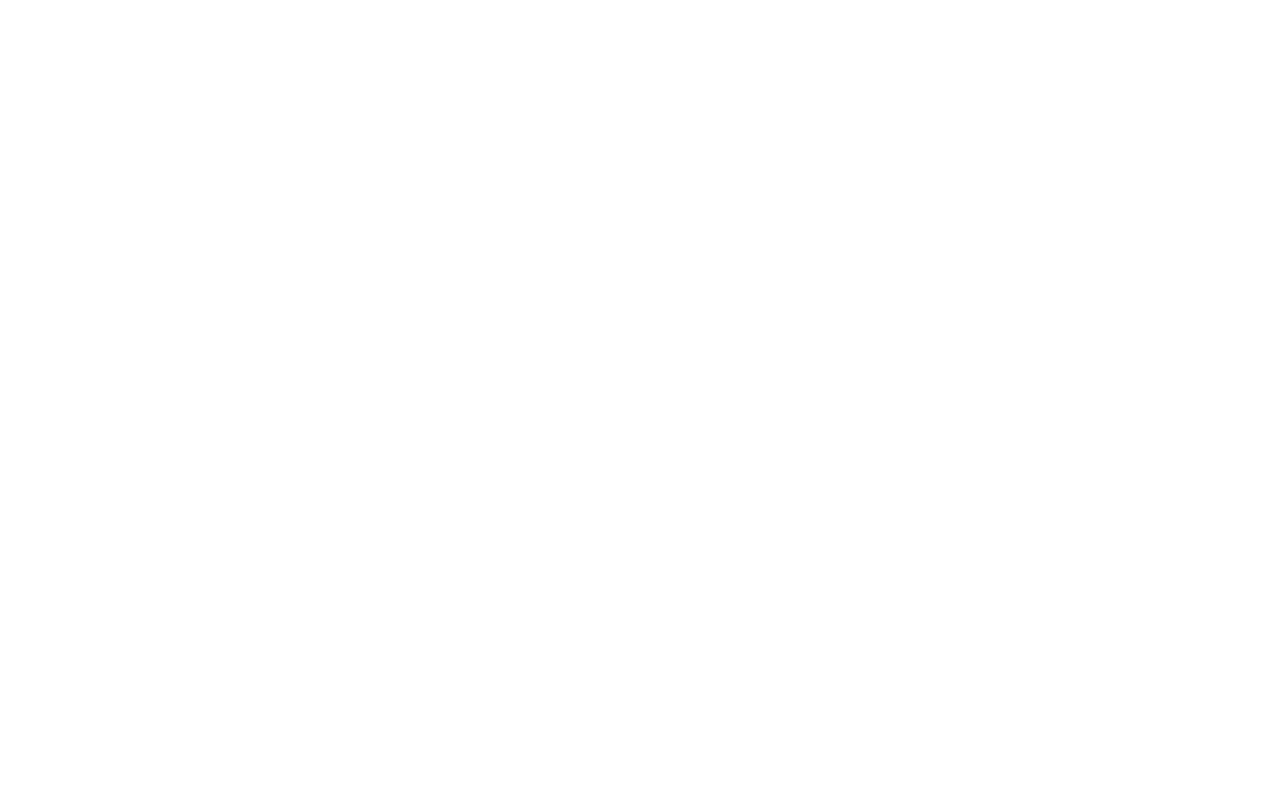
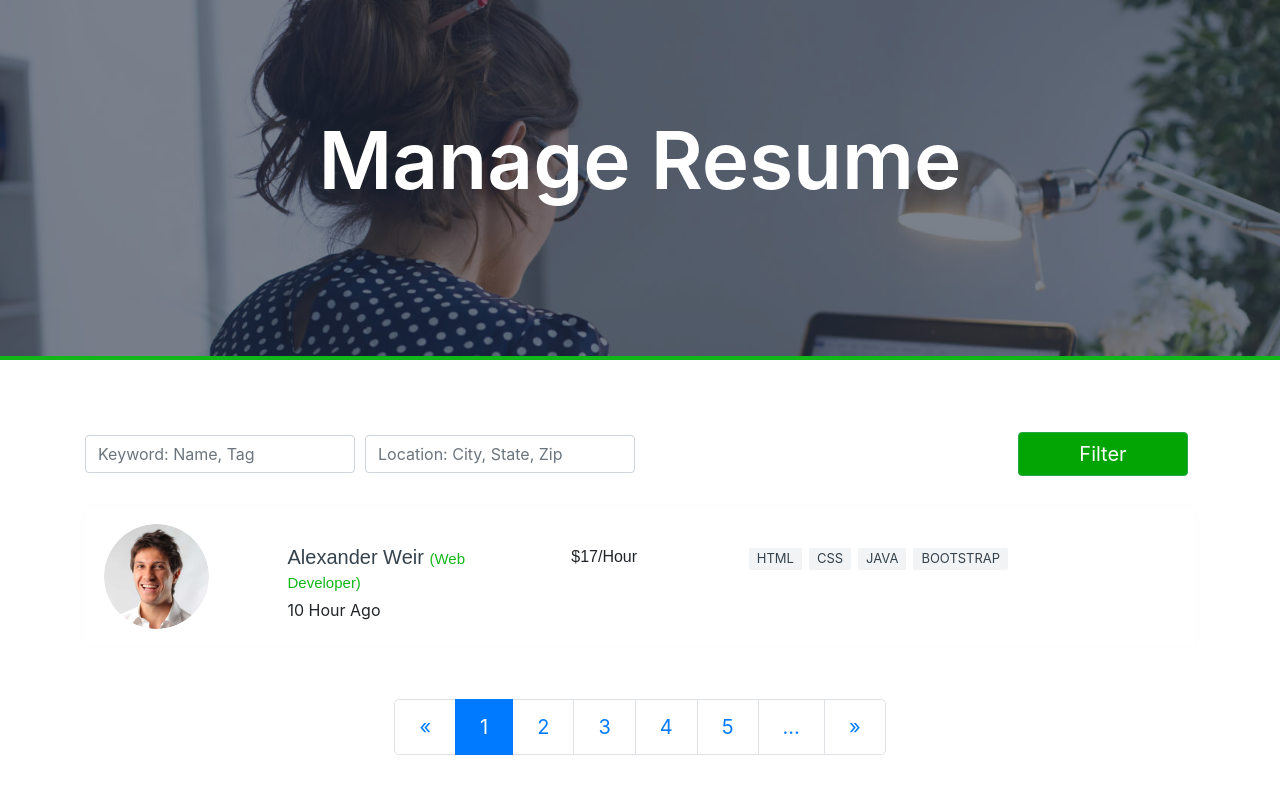
Before and after one commit to danishulhassan7/job-stock, a React (Create React App) app in the folder job-stock/: page /manageResume in a window 1280 px wide. Shown: the top 800 px of the page. Built offline with nearby package versions, Linux system fonts and the light colour scheme.

Commit message:
Job-Stock >> Manage Resume Comp: Added

```diff
--- a/job-stock/src/App.css
+++ b/job-stock/src/App.css
@@ -206,6 +206,122 @@
 	background-color: #03a504;
 }
 
+/* Manage Resume CSS
+.
+.
+.
+.*/
+.mng-company,
+.mng-resume {
+	background: #fff;
+	overflow: hidden
+}
+.mng-company .mng-company-location i,
+.mng-resume h4 {
+	font-size: 20px
+}
+.mng-resume {
+	padding: 15px;
+	border-radius: 4px;
+	margin-bottom: 30px;
+	border-left: 3px solid #fff;
+	transition: all ease-in-out .4s;
+	box-shadow: 0 0 10px 2px rgba(0, 0, 0, .01);
+	-webkit-box-shadow: 0 0 10px 2px rgba(0, 0, 0, .01);
+	-moz-box-shadow: 0 0 10px 2px rgba(0, 0, 0, .01)
+}
+.mng-resume:focus,
+.mng-resume:hover {
+	border-color: #11b719;
+	box-shadow: 0 0 10px 2px rgba(0, 0, 0, .05);
+	-webkit-box-shadow: 0 0 10px 2px rgba(0, 0, 0, .05);
+	-moz-box-shadow: 0 0 10px 2px rgba(0, 0, 0, .05)
+}
+
+.mng-employee-skill,
+.mng-resume-action,
+.mng-resume-name,
+.per-hour-rate {
+	margin-top: 1.4em
+}
+
+.mng-resume .mng-resume-pic {
+	display: table;
+	position: relative;
+	width: 100px;
+	height: 100px;
+	border-radius: 50%;
+	overflow: hidden;
+	margin: 1px
+}
+
+.mng-resume .mng-resume-pic img {
+	width: 105px;
+	height: 105px;
+	border-radius: 50%
+}
+
+.mng-resume h4 {
+	font-family: Montserrat, sans-serif;
+	margin-bottom: 5px;
+	font-weight: 400;
+	color: #35434E;
+	margin-top: 0
+}
+
+.mng-resume h4 span.cand-designation {
+	font-family: Montserrat, sans-serif;
+	font-size: 15px;
+	color: #11b719
+}
+.mng-resume .mng-resume-location i {
+	font-size: 20px
+}
+
+.mng-resume .mng-resume-action i {
+	font-size: 20px;
+	padding: 0 5px
+}
+
+.mng-resume .mng-resume-action i.fa-edit {
+	color: #11b719
+}
+
+.mng-resume .mng-resume-action i.fa-trash-o {
+	color: #ff9800
+}
+.mng-employee-skill,
+.mng-resume-action,
+.mng-resume-name,
+.per-hour-rate {
+	margin-top: 1.4em
+}
+.per-hour-rate p {
+	font-size: 16px;
+	font-family: Montserrat, sans-serif
+}
+
+.per-hour-rate p i {
+	margin-right: 7px
+}
+.mng-employee-skill span {
+	padding: 1.5px 8px;
+	background: rgba(137, 153, 167, .12);
+	text-transform: uppercase;
+	margin-right: 7px;
+	margin-bottom: 5px;
+	border-radius: 2px;
+	color: #35434e;
+	font-size: 13px;
+	display: inline-block
+}
+
+
+/* Manage Resume CSS Ends Here
+.
+.
+.
+.*/
 
 
 
@@ -300,4 +416,20 @@
 		text-align: center;
 		margin-right: 60px;
 	}
+	.manage-resume-box,
+	.mng-company,
+	.mng-resume {
+		text-align: center
+	}
+	.brows-company .brows-company-pic,
+	.manage-resume-picbox,
+	.mng-company .mng-company-pic,
+	.mng-resume .mng-resume-pic {
+		display: table;
+		margin: 20px auto
+	}
+	.mng-resume {
+		border-left: none;
+		border-top: 3px solid #fff
+	}
 }
--- a/job-stock/src/App.js
+++ b/job-stock/src/App.js
@@ -6,6 +6,7 @@
 import TabStyle  from './components/TabStyle';
 import AccordionStyle  from './components/AccordionStyle';
 import BrowseResume from './components/BrowseResume';
+import ManageResume from './components/ManageResume';
 import Footer from './components/Footer';
 
 function App() {
@@ -19,6 +20,7 @@
           <Route path="/footer" component={ Footer } />
           <Route path="/accordionStyle" component={ AccordionStyle } />
           <Route path="/browseResume" component={ BrowseResume } />
+          <Route path="/manageResume" component={ ManageResume } />
         </Switch>
     </Router>
   </React.Fragment>
--- a/job-stock/src/components/ManageResume.js
+++ b/job-stock/src/components/ManageResume.js
@@ -4,24 +4,24 @@
 import { Container, Row, Col } from 'react-bootstrap';
 import Styles from './Styles';
 import bannerImg from '../assets/img/banner-10.jpg';
-import can1 from '../assets/img/can-1.png';
-import can2 from '../assets/img/can-2.png';
-import can3 from '../assets/img/can-3.png';
-import can4 from '../assets/img/can-4.png';
-import can5 from '../assets/img/can-5.png';
+import client1 from '../assets/img/client-1.jpg';
+import client2 from '../assets/img/client-2.jpg';
+import client3 from '../assets/img/client-3.jpg';
+import client4 from '../assets/img/client-4.jpg';
+import client5 from '../assets/img/client-5.jpg';
 import { BrowsResComp } from './BrowsResComp';
 import { BrowsResForm } from './BrowsResForm';
-import {PaginationComp} from './PaginationComp';
+import { PaginationComp } from './PaginationComp';
 import Footer from './Footer';
 
-function BrowseResume() {
+function ManageResume() {
     return (
         <Styles>
             <section class="inner-header-title" style={{ backgroundImage: "url(" + bannerImg + ")", height: '360px' }}>
                 <Container>
                     <Row>
                         <Col md={12}>
-                            <h1 style={{ fontSize: '5em', fontStyle: 'bold' }}>Browse Resume</h1>
+                            <h1 style={{ fontSize: '5em', fontStyle: 'bold' }}>Manage Resume</h1>
                         </Col>
                     </Row>
                 </Container>
@@ -35,126 +35,47 @@
             <br />
             {/* Browse Resume Section  */}
             <Container>
-                <section>
-                    <BrowsResComp
-                        img={can1}
-                        name="Charles Hopman"
-                        title="App Developer"
-                        address=" Street #210, Make New London"
-                        rate="$16/Hour"
-                        sk1="HTML"
-                        sk2="CSS"
-                        sk3="JS"
-                        sk4="Kotlin"
-                        sk5="MySql"
-                        exp="Exp. 3 Years"
-                    />
-
-                    <BrowsResComp
-                        img={can2}
-                        name="Charles Hopman"
-                        title="App Developer"
-                        address=" Street #210, Make New London"
-                        rate="$16/Hour"
-                        sk1="HTML"
-                        sk2="CSS"
-                        sk3="JS"
-                        sk4="Kotlin"
-                        sk5="MySql"
-                        exp="Exp. 3 Years"
-                    />
-
-                    <BrowsResComp
-                        img={can3}
-                        name="Charles Hopman"
-                        title="App Developer"
-                        address=" Street #210, Make New London"
-                        rate="$16/Hour"
-                        sk1="HTML"
-                        sk2="CSS"
-                        sk3="JS"
-                        sk4="Kotlin"
-                        sk5="MySql"
-                        exp="Exp. 3 Years"
-                    />
-
-                    <BrowsResComp
-                        img={can4}
-                        name="Charles Hopman"
-                        title="App Developer"
-                        address=" Street #210, Make New London"
-                        rate="$16/Hour"
-                        sk1="HTML"
-                        sk2="CSS"
-                        sk3="JS"
-                        sk4="Kotlin"
-                        sk5="MySql"
-                        exp="Exp. 3 Years"
-                    />
-
-                    <BrowsResComp
-                        img={can5}
-                        name="Charles Hopman"
-                        title="App Developer"
-                        address=" Street #210, Make New London"
-                        rate="$16/Hour"
-                        sk1="HTML"
-                        sk2="CSS"
-                        sk3="JS"
-                        sk4="Kotlin"
-                        sk5="MySql"
-                        exp="Exp. 3 Years"
-                    />
-
-                    <BrowsResComp
-                        img={can2}
-                        name="Charles Hopman"
-                        title="App Developer"
-                        address=" Street #210, Make New London"
-                        rate="$16/Hour"
-                        sk1="HTML"
-                        sk2="CSS"
-                        sk3="JS"
-                        sk4="Kotlin"
-                        sk5="MySql"
-                        exp="Exp. 3 Years"
-                    />
-
-                    <BrowsResComp
-                        img={can4}
-                        name="Charles Hopman"
-                        title="App Developer"
-                        address=" Street #210, Make New London"
-                        rate="$16/Hour"
-                        sk1="HTML"
-                        sk2="CSS"
-                        sk3="JS"
-                        sk4="Kotlin"
-                        sk5="MySql"
-                        exp="Exp. 3 Years"
-                    />
-
-                    <BrowsResComp
-                        img={can3}
-                        name="Charles Hopman"
-                        title="App Developer"
-                        address=" Street #210, Make New London"
-                        rate="$16/Hour"
-                        sk1="HTML"
-                        sk2="CSS"
-                        sk3="JS"
-                        sk4="Kotlin"
-                        sk5="MySql"
-                        exp="Exp. 3 Years"
-                    />
-                </section>
+                <article>
+                    <div className="mng-resume">
+                        <Row>
+                                <Col md={2} sm={2}>
+                                    <div className="mng-resume-pic">
+                                        <img src={client1} className="img-responsive" alt="" />
+                                    </div>
+                                </Col>
+                                <Col md={3} sm={3}>
+                                    <div className="mng-resume-name">
+                                        <h4>Alexander Weir <span className="cand-designation">(Web Developer)</span></h4>
+                                        <span className="cand-status">10 Hour Ago</span>
+                                    </div>
+                                </Col>
+                                <Col md={2} sm={2}>
+                                    <div className="per-hour-rate">
+                                        <p><i className="fa fa-money"></i> $17/Hour</p>
+                                    </div>
+                                </Col>
+                                <Col md={4} sm={4}>
+                                    <div className="mng-employee-skill">
+                                        <span>html</span><span>css</span><span>java</span>
+                                        <span>bootstrap</span>
+                                    </div>
+                                </Col>
+                                <Col md={1} sm={1}>
+                                    <div className="mng-resume-action">
+                                        <a href="#" data-toggle="tooltip" title="Edit"><i className="fa fa-edit"></i></a>
+                                        <a href="#" data-toggle="tooltip" title="Delete"><i className="fa fa-trash-o"></i></a>
+                                    </div>
+                                </Col>
+                        </Row>
+                    </div>
+                </article>
             </Container>
             <br />
-            <PaginationComp/>
+            <PaginationComp />
             <br /> <br />
             <Footer />
         </Styles>
     );
 }
 
-export default BrowseResume;
+export default ManageResume;
--- /dev/null
+++ b/job-stock/src/components/MngRsmCmp.js
@@ -0,0 +1 @@
+MngRsmCmp
```
Also changed, not shown: 1 other file (tests, documents, lock files or other folders).
